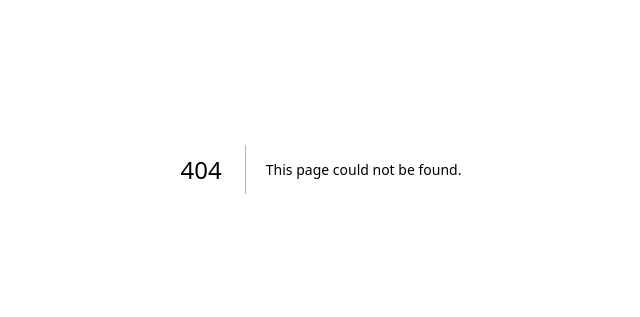
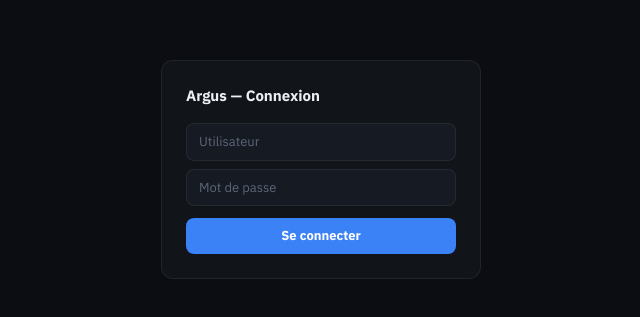
Before and after one commit to SouleymaneDiallo04/Argus, a Next.js app in the folder frontend/: page /login in a window 1280 px wide. Before the commit this address had no page. Shown: the part 231-548 px from the top of the page, without its empty margins (319-959 px from the left). Built offline with nearby package versions, Linux system fonts and the light colour scheme; no server answers.

Commit message:
feat(frontend): auth-gated Shell + /login page + provider in layout

```diff
--- a/frontend/app/layout.tsx
+++ b/frontend/app/layout.tsx
@@ -1,5 +1,6 @@
 import type { Metadata } from "next";
 import { IBM_Plex_Sans, IBM_Plex_Mono } from "next/font/google";
+import { AuthProvider } from "@/components/auth/AuthProvider";
 import "./globals.css";
 
 const sans = IBM_Plex_Sans({
@@ -23,7 +24,7 @@ export default function RootLayout({
 }: Readonly<{ children: React.ReactNode }>) {
   return (
     <html lang="fr" className={`${sans.variable} ${mono.variable} h-full antialiased`}>
-      <body className="min-h-full font-sans">{children}</body>
+      <body className="min-h-full font-sans"><AuthProvider>{children}</AuthProvider></body>
     </html>
   );
 }
--- /dev/null
+++ b/frontend/app/login/page.tsx
@@ -0,0 +1,40 @@
+"use client";
+
+import { useState } from "react";
+import { useRouter } from "next/navigation";
+import { useAuth } from "@/components/auth/AuthProvider";
+
+export default function LoginPage() {
+  const { login } = useAuth();
+  const router = useRouter();
+  const [username, setUsername] = useState("");
+  const [password, setPassword] = useState("");
+  const [error, setError] = useState("");
+
+  async function submit(e: React.FormEvent) {
+    e.preventDefault();
+    try {
+      await login(username, password);
+      router.push("/");
+    } catch {
+      setError("Identifiants invalides");
+    }
+  }
+
+  const field = "mb-2 w-full rounded-lg border border-line bg-s2 px-3 py-2 text-[13px] text-ink placeholder:text-ink3";
+  return (
+    <div className="grid h-dvh place-items-center bg-bg">
+      <form onSubmit={submit} className="w-80 rounded-[12px] border border-line bg-s1 p-6">
+        <h1 className="mb-4 text-[15px] font-bold">Argus — Connexion</h1>
+        <input aria-label="Utilisateur" value={username} placeholder="Utilisateur"
+               onChange={(e) => setUsername(e.target.value)} className={field} />
+        <input aria-label="Mot de passe" type="password" value={password} placeholder="Mot de passe"
+               onChange={(e) => setPassword(e.target.value)} className={field + " mb-3"} />
+        {error ? <p className="mb-2 text-[12px] text-crit">{error}</p> : null}
+        <button type="submit" className="w-full rounded-lg bg-brand px-3 py-2 text-[13px] font-bold text-white">
+          Se connecter
+        </button>
+      </form>
+    </div>
+  );
+}
--- a/frontend/components/console/Shell.tsx
+++ b/frontend/components/console/Shell.tsx
@@ -1,9 +1,19 @@
-import type { ReactNode } from "react";
+"use client";
+
+import { useEffect } from "react";
+import { useRouter } from "next/navigation";
 import { NavRail } from "./NavRail";
+import { useAuth } from "@/components/auth/AuthProvider";
 
 export function Shell({
   active, children,
-}: { active: "live" | "analytique"; children: ReactNode }) {
+}: { active: "live" | "analytique"; children: React.ReactNode }) {
+  const { user, ready } = useAuth();
+  const router = useRouter();
+  useEffect(() => {
+    if (ready && !user) router.push("/login");
+  }, [ready, user, router]);
+  if (!ready || !user) return null;
   return (
     <div className="grid h-dvh grid-cols-[60px_1fr]">
       <NavRail active={active} />
--- a/frontend/vitest.setup.ts
+++ b/frontend/vitest.setup.ts
@@ -6,3 +6,8 @@ vi.mock("next/link", () => ({
   default: ({ href, children, ...rest }: { href: string; children: React.ReactNode }) =>
     React.createElement("a", { href, ...rest }, children),
 }));
+
+vi.mock("next/navigation", () => ({
+  useRouter: () => ({ push: () => {}, replace: () => {}, refresh: () => {} }),
+  usePathname: () => "/",
+}));
```
Also changed, not shown: 2 other files (tests, documents, lock files or other folders).
